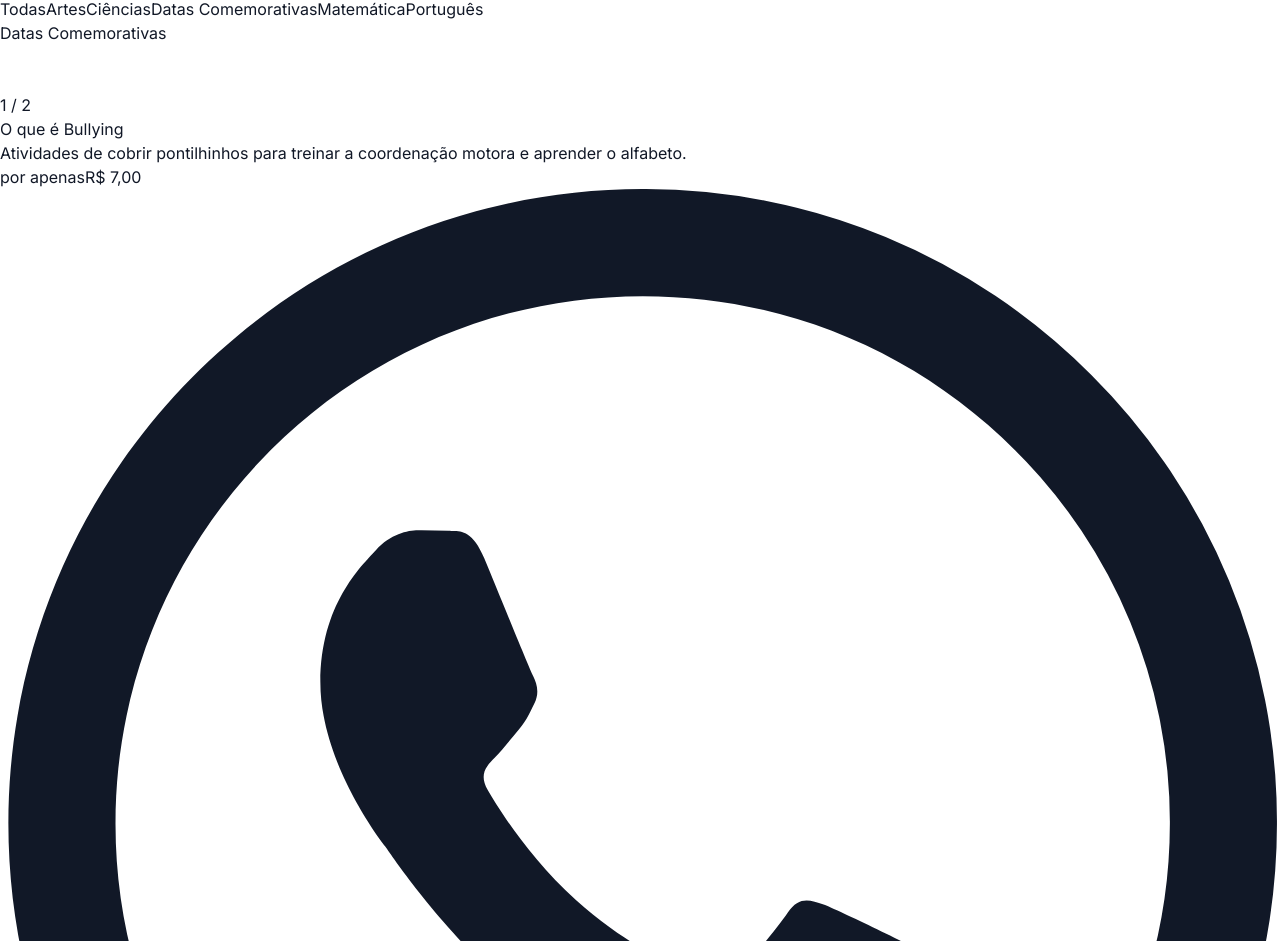
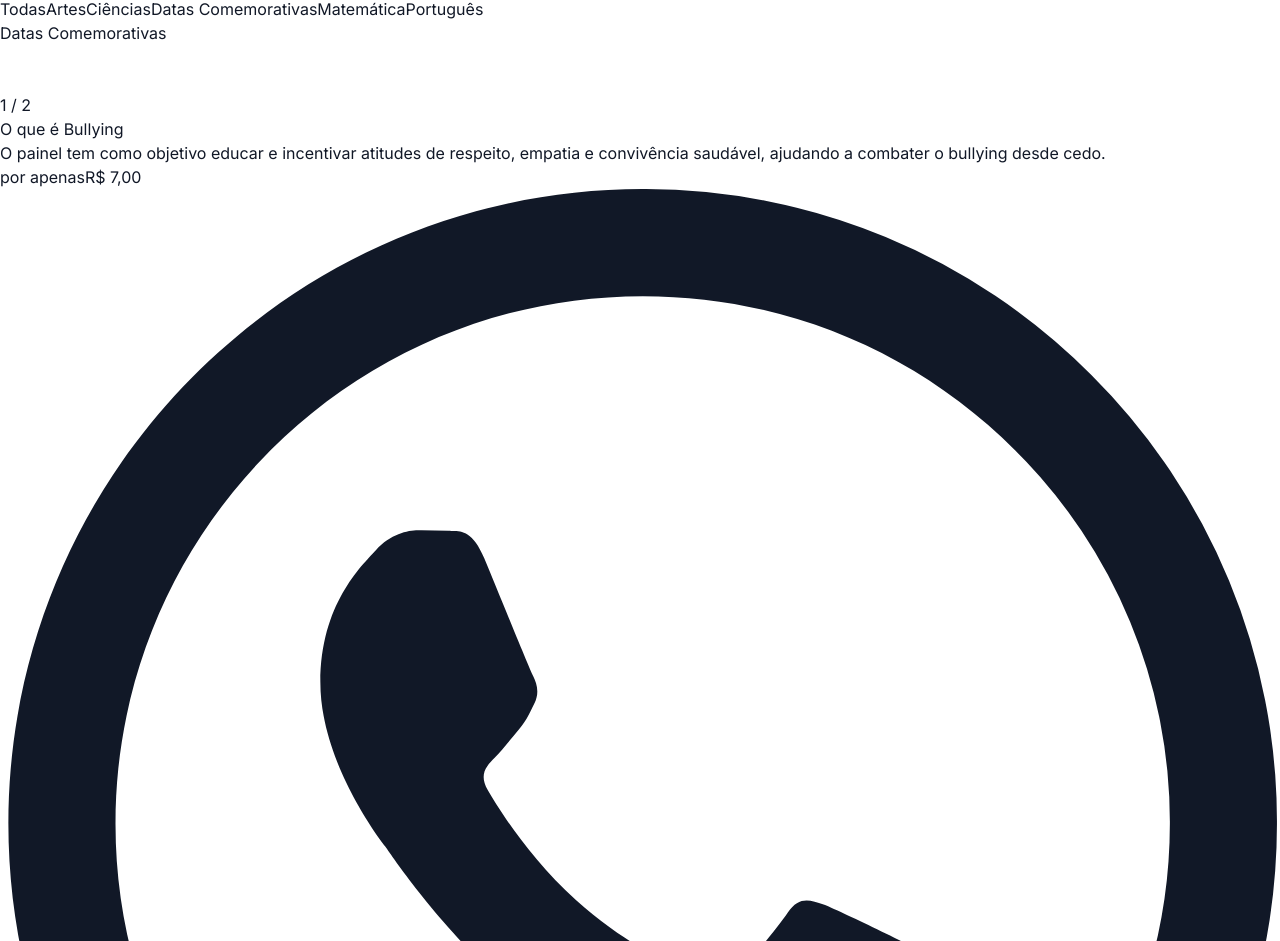
Before and after one commit to motogtrabalhoaquecimentobr1-coder/projeto-jessica, a Next.js app: page / in a window 1280 px wide. Shown: the part 1571-2512 px from the top of the page. Built offline with nearby package versions, Linux system fonts and the light colour scheme.

Commit message:
Update activities.js

```diff
--- a/src/data/activities.js
+++ b/src/data/activities.js
@@ -8,7 +8,7 @@ export const activities = [
       "/images/atividades/1-o-que-e-bullying/capa.jpg",
       "/images/atividades/1-o-que-e-bullying/pagina-1.jpg",
     ],
-    description: "Atividades de cobrir pontilhinhos para treinar a coordenação motora e aprender o alfabeto."
+    description: "O painel tem como objetivo educar e incentivar atitudes de respeito, empatia e convivência saudável, ajudando a combater o bullying desde cedo."
   },
   {
     id: 2,
```
